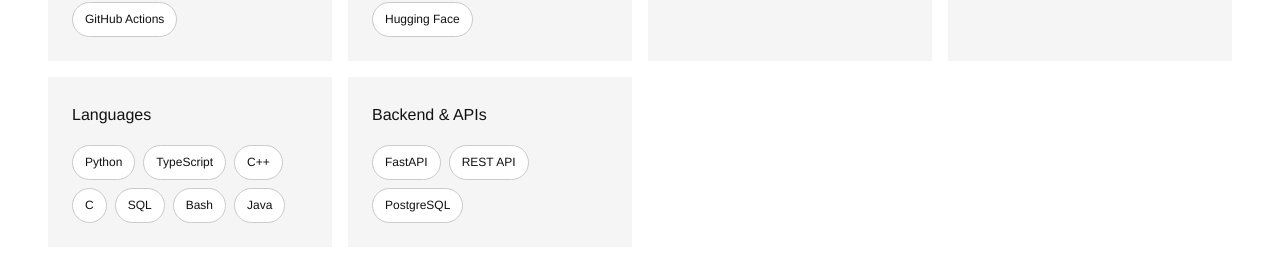
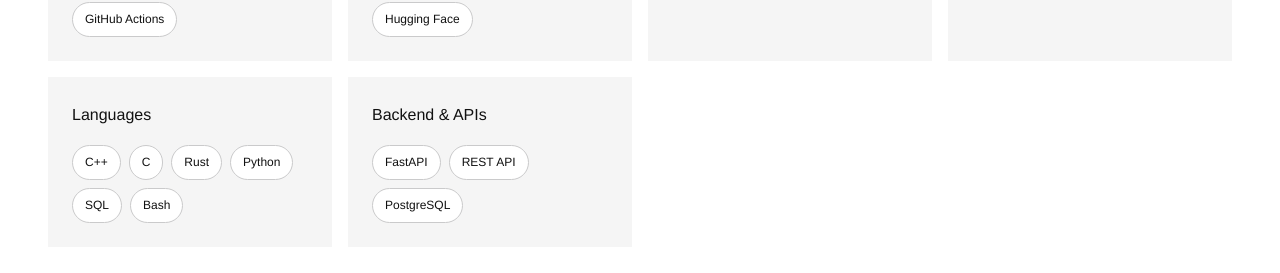
Before and after one commit to youni20/portfolio, a plain HTML site: page index.html in a window 1280 px wide. Shown: the part 1508-1781 px from the top of the page. Drawn offline with Linux system fonts and the light colour scheme.

Commit message:
Update tech chips in index.html
Removed Java and TypeScript from tech chips, added Rust.

```diff
--- a/index.html
+++ b/index.html
@@ -186,13 +186,12 @@
                     <article class="tech-card">
                         <h3 class="tech-card-title">Languages</h3>
                         <div class="tech-chips">
-                            <span class="tech-chip">Python</span>
-                            <span class="tech-chip">TypeScript</span>
                             <span class="tech-chip">C++</span>
                             <span class="tech-chip">C</span>
+                            <span class="tech-chip">Rust</span>
+                            <span class="tech-chip">Python</span>
                             <span class="tech-chip">SQL</span>
                             <span class="tech-chip">Bash</span>
-                            <span class="tech-chip">Java</span>
                         </div>
                     </article>
 
```
